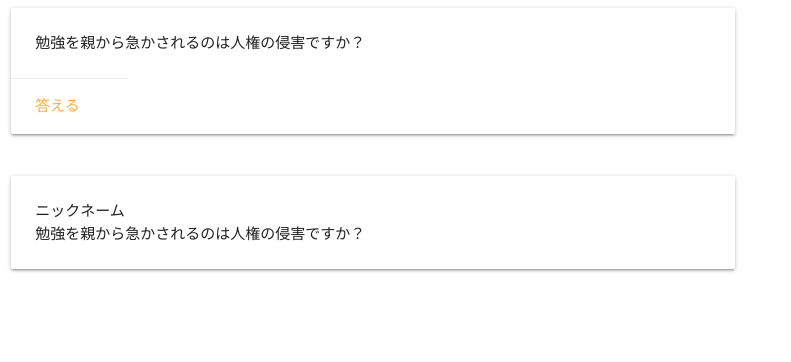
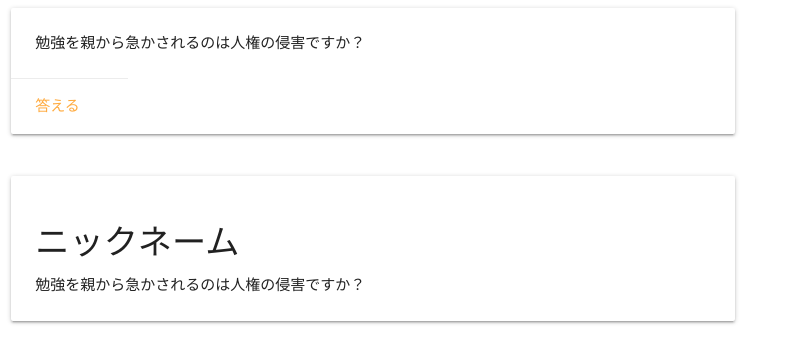
Before and after one commit to kaitoyokohamaa/human_boards, a Next.js app: page /detail in a window 1280 px wide. Shown: the top 362 px of the page, without its empty margins (0-791 px from the left). Built offline with nearby package versions, Linux system fonts and the light colour scheme.

Commit message:
fix:typo

```diff
--- a/pages/detail.tsx
+++ b/pages/detail.tsx
@@ -21,7 +21,7 @@ export default function detail() {
         <div className="col s12 m7">
           <div className="card">
             <div className="card-content">
-              <h8>ニックネーム</h8>
+              <h4>ニックネーム</h4>
               <p>勉強を親から急かされるのは人権の侵害ですか？</p>
             </div>
             <div className="m-auto flex"></div>
```
